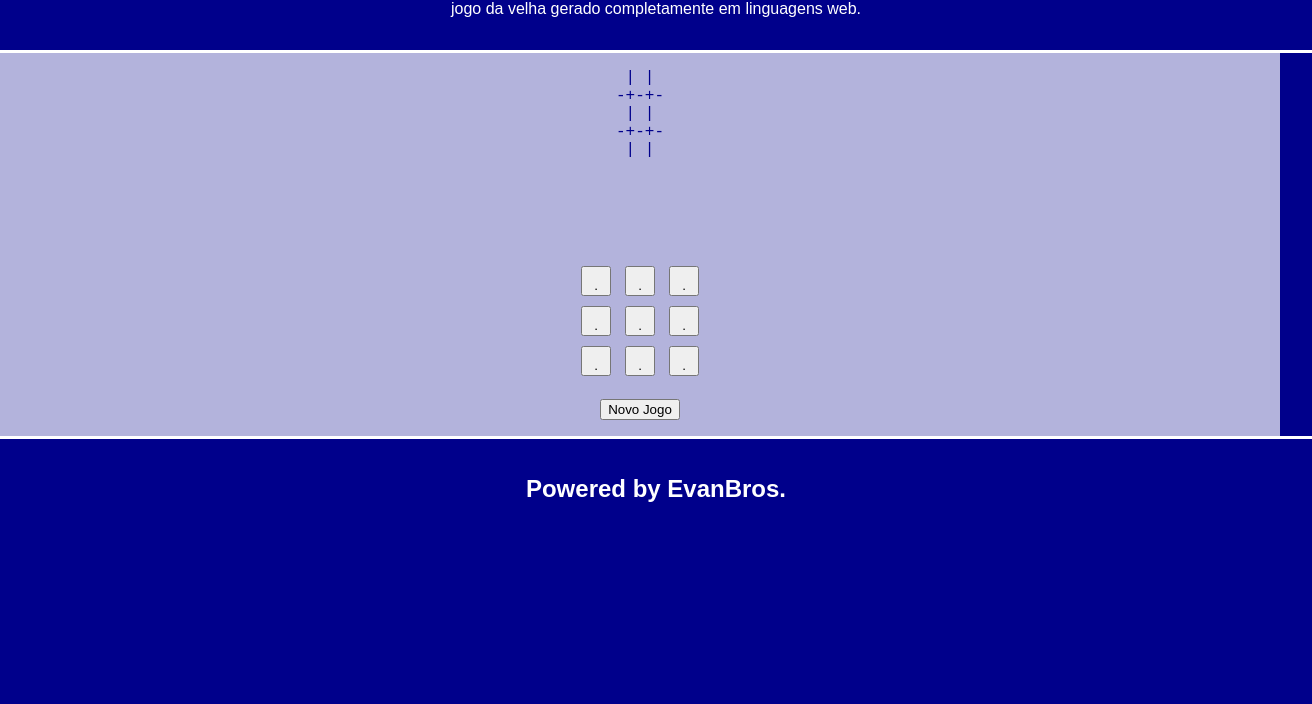
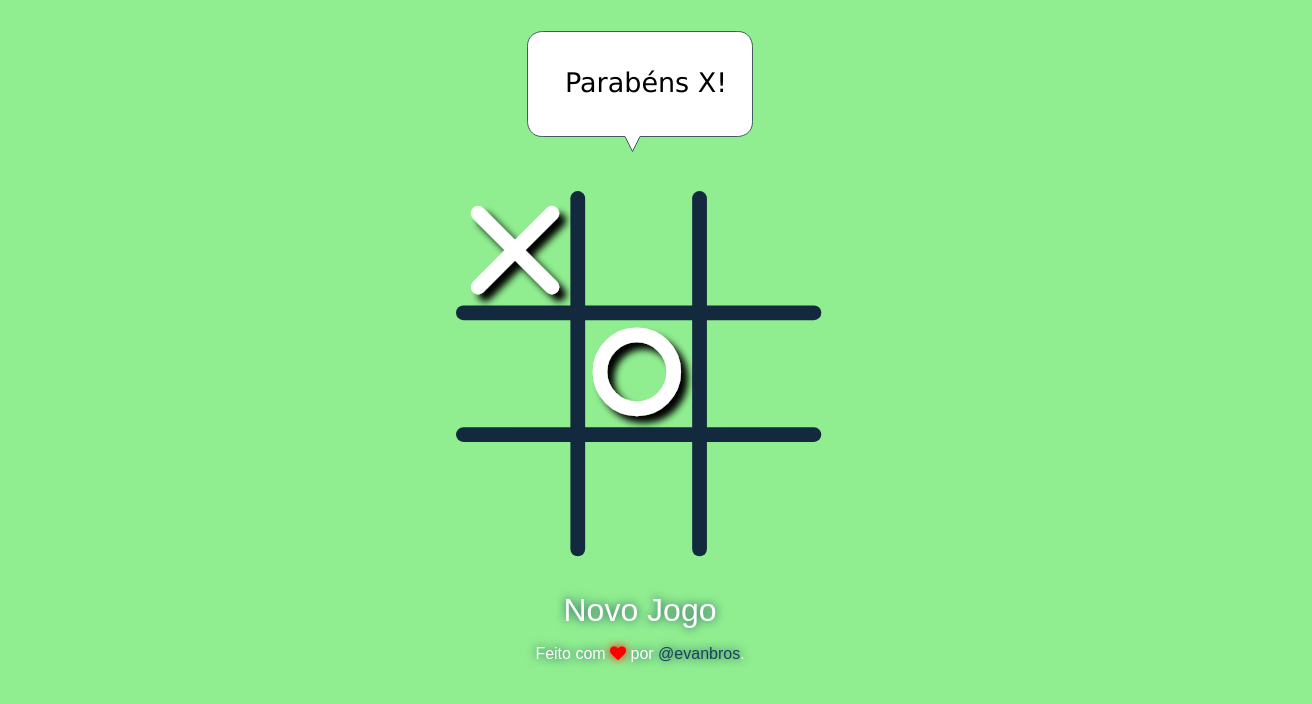
Before and after one commit to evanbros/jogo-da-velha, a plain HTML site: page index.html in a window 1280 px wide. Shown: the part 96-800 px from the top of the page, 1312 px wide, since content can reach past the window. Drawn offline with Linux system fonts and the light colour scheme; a web font is replaced by a local one.

Commit message:
Mudança no visual do jogo

```diff
--- a/estilos.css
+++ b/estilos.css
@@ -1,62 +1,73 @@
-html {
-  margin: 0px;
-  background-color: darkblue;
+* {
+  box-sizing: border-box;
 }
 
 body {
-  margin: 0px;
+  margin: 0;
+  padding: 25px;
+  font-family: 'Short Stack', sans-serif;
+  background: #3e92cc;
+  color: white;
+  text-shadow: 0 0 10px #18435a;
+  display: flex;
+  flex-direction: column;
+  min-height: 100vh;
+  transition: background-color 1s linear;
 }
 
-.botaojogada {
-  width: 30px;
-  height: 30px;
-  padding: 10px;
-  margin: 5px;
+a {
+  color: #18435a;
+  text-decoration: none;
+  transition: all 400ms ease-in-out;
 }
 
-#nj {
-  width: 100px;
-  height: 3em;
+a:hover {
+  color: #2a628f;
 }
 
-#header {
-  padding: 1em;
-  color: white;
-  width: 100%;
+.vencedor {
+  background: lightgreen;
+}
+
+#header, #footer, #conteudo {
   text-align: center;
-  font-family: sans-serif;
-  border-bottom: solid white;
+}
+
+#header h1 {
+  font-weight: normal;
+}
+
+#footer .fa-heart {
+  color: red;
+  text-shadow: 0 0 10px red;
 }
 
 #conteudo {
+  flex: 1;
   display: flex;
   flex-direction: column;
   align-items: center;
-  justify-content: flex-end;
-  background-color: rgba(255, 255, 255, .7);
+  justify-content: center;
 }
 
-#tabuleiro {
-  padding: 1em;
-  color: darkblue;
-  font-family: monospace;
-  font-size: 16px;
-  height: 10em;
-  width: 100%;
-  text-align: center;
+#conteudo #tabuleiro {
+  max-width: 30%;
+  flex: 1;
 }
 
-#footer {
-  padding: 1em;
-  color: white;
-  width: 100%;
-  text-align: center;
-  font-family: sans-serif;
-  border-top: solid white;
+#conteudo #opcoes button {
+  background: none;
+  border: none;
+  padding: 0;
+  font: inherit;
+  color: inherit;
+  text-shadow: inherit;
+  font-size: 2em;
 }
 
-#botoes {
-  padding: 1em;
-  width: 100%;
-  text-align: center;
+#conteudo #tela-vencedor{
+  width: 400px;
+  height: 0px;
+  text-shadow: none;
+  transition: height 1s ease-out;
 }
--- a/index.html
+++ b/index.html
@@ -1,39 +1,72 @@
 <!DOCTYPE html>
 <html>
   <head>
+    <meta charset="utf-8">
+    <title>Jogo da Velha</title>
+
+    <link href="https://fonts.googleapis.com/css?family=Short+Stack" rel="stylesheet">
+    <link href="https://cdnjs.cloudflare.com/ajax/libs/font-awesome/4.7.0/css/font-awesome.min.css" rel="stylesheet">
     <link rel="stylesheet" type="text/css" href="estilos.css">
-    <script src="jogo.js"></script>
 
-    <title>Jogo da Velha</title>
   </head>
   <body>
-    <div id="header">
-      <h1>Jogo-da-velha</h1>
-      <p>jogo da velha gerado completamente em linguagens web.</p>
-    </div>
+    <header id="header">
+      <h1>Jogo da Velha</h1>
+    </header>
 
-    <div id="conteudo">
-      <div id="tabuleiro"></div>
+    <main id="conteudo">
+      <svg id="tela-vencedor" viewbox="0 0 400 200">
+        <path id="balao-vencedor" d="M50 100 L50 150  S50 170 70 170 L180 170 L190 190 L200 170 L330 170 S350 170 350 150 L350 50 S350 30 330 30 L70 30 S50 30 50 50  Z" fill="white" stroke="#13293d" />
+        <text x="100" y="110" font-family="Verdana" font-size="36">Parabéns X!</text>
+      </svg>
 
-      <div id="botoes">
-        <button type="button" id="marcar-0-0" class="botaojogada">.</button>
-        <button type="button" id="marcar-0-1" class="botaojogada">.</button>
-        <button type="button" id="marcar-0-2" class="botaojogada">.</button>
-        <br>
-        <button type="button" id="marcar-1-0" class="botaojogada">.</button>
-        <button type="button" id="marcar-1-1" class="botaojogada">.</button>
-        <button type="button" id="marcar-1-2" class="botaojogada">.</button>
-        <br>
-        <button type="button" id="marcar-2-0" class="botaojogada">.</button>
-        <button type="button" id="marcar-2-1" class="botaojogada">.</button>
-        <button type="button" id="marcar-2-2" class="botaojogada">.</button>
-        <br> <br>
-        <button type="button" id="novo-jogo">Novo Jogo</button>
+      <svg id="tabuleiro" viewbox="0 0 100 100">
+        <defs>
+          <filter id="sombra" x="-2" y="-2" width="28" height="28">
+            <feOffset result="offOut" in="SourceAlpha" dx="2" dy="2" />
+            <feGaussianBlur result="blurOut" in="offOut" stdDeviation="1" />
+            <feBlend in="SourceGraphic" in2="blurOut" mode="normal" />
+          </filter>
+
+          <g id="x" filter="url(#sombra)">
+            <line x1="-10" y1="-10" x2="10" y2="10" stroke="#fff" stroke-width="4" stroke-linecap="round" />
+            <line x1="-10" y1="10" x2="10" y2="-10" stroke="#fff" stroke-width="4" stroke-linecap="round" />
+          </g>
+
+          <g id="o" filter="url(#sombra)">
+            <circle  cx="0" cy="0" r="10" stroke="#fff" stroke-width="4" stroke-linecap="round" fill="none" />
+          </g>
+
+          <g id="touch">
+            <rect x="-12" y="-12" width="24" height="24" fill="transparent" />
+          </g>
+        </defs>
+
+        <line x1="33" y1="2" x2="33" y2="97" stroke="#13293d" stroke-width="4" stroke-linecap="round" />
+        <line x1="66" y1="2" x2="66" y2="97" stroke="#13293d" stroke-width="4" stroke-linecap="round" />
+        <line x1="2" y1="33" x2="97" y2="33" stroke="#13293d" stroke-width="4" stroke-linecap="round" />
+        <line x1="2" y1="66" x2="97" y2="66" stroke="#13293d" stroke-width="4" stroke-linecap="round" />
+
+        <use id="t1" xlink:href="#touch" x="16" y="16" />
+        <use id="t2" xlink:href="#touch" x="49" y="16" />
+        <use id="t3" xlink:href="#touch" x="82" y="16" />
+        <use id="t4" xlink:href="#touch" x="16" y="49" />
+        <use id="t5" xlink:href="#touch" x="49" y="49" />
+        <use id="t6" xlink:href="#touch" x="82" y="49" />
+        <use id="t7" xlink:href="#touch" x="16" y="82" />
+        <use id="t8" xlink:href="#touch" x="49" y="82" />
+        <use id="t9" xlink:href="#touch" x="82" y="82" />
+      </svg>
+
+      <div id="opcoes">
+        <button type="button" onclick="alert('Clicado!')">Novo Jogo</button>
       </div>
-    </div>
+    </main>
 
-    <div id="footer">
-      <h2>Powered by EvanBros.</h2>
-    </div>
+    <footer id="footer">
+      <p>Feito com <span class="fa fa-heart"></span> por <a href="https://github.com/evanbros">@evanbros</a>.</p>
+    </footer>
+
+    <script type="text/javascript" src="jogo.js"></script>
   </body>
 </html>
--- a/jogo.js
+++ b/jogo.js
@@ -2,8 +2,8 @@
 // Aqui vão todas as variáveis que serão modificadas durante o andamento do jogo
 
 const tabuleiro = [
-  [ ' ', ' ', ' ' ],
-  [ ' ', ' ', ' ' ],
+  [ 'x', ' ', ' ' ],
+  [ ' ', 'o', ' ' ],
   [ ' ', ' ', ' ' ],
 ];
 let ultimaJogada;
@@ -70,7 +70,7 @@ const calcularVencedor = () => {
 
 window.onload = function () {
   // Botões de marcar
-  const botoes = [
+/*  const botoes = [
     document.getElementById('marcar-0-0'),
     document.getElementById('marcar-0-1'),
     document.getElementById('marcar-0-2'),
@@ -120,22 +120,55 @@ window.onload = function () {
     exibirTabuleiro();
     mudarEstadoDosBotoes(true);
   }, false);
-
+*/
   // Tela do tabuleiro
   const telaTabuleiro = document.getElementById('tabuleiro');
 
   const exibirTabuleiro = () => {
-    let saida = tabuleiro.map(
-      linha => linha.join('|')
-    ).join('\n-+-+-\n');
+    for (let i = 0; i < tabuleiro.length; i++) {
+      for (let j = 0; j < tabuleiro[i].length; j++) {
+        const x = [16, 49, 82][j];
+        const y = [16, 49, 82][i];
 
-    const vencedor = calcularVencedor();
+        const marcacaoAtual = document.querySelector("#marcacao-" + i + "-" + j);
 
-    if (vencedor !== 'nenhum') {
-      saida += '\nVencedor: ' + vencedor;
+        if (tabuleiro[i][j] === "x" && !marcacaoAtual) {
+          const marcacao = document.createElementNS("http://www.w3.org/2000/svg","use");
+          marcacao.setAttributeNS("http://www.w3.org/1999/xlink", "href", "#x");
+          marcacao.setAttribute("x", x);
+          marcacao.setAttribute("y", y);
+          marcacao.setAttribute("id", "marcacao-" + i + "-" + j);
+
+          telaTabuleiro.appendChild(marcacao);
+        }
+        else if (tabuleiro[i][j] === "o" && !marcacaoAtual) {
+          const marcacao = document.createElementNS("http://www.w3.org/2000/svg","use");
+          marcacao.setAttributeNS("http://www.w3.org/1999/xlink", "href", "#o");
+          marcacao.setAttribute("x", x);
+          marcacao.setAttribute("y", y);
+          marcacao.setAttribute("id", "marcacao-" + i + "-" + j);
+
+          telaTabuleiro.appendChild(marcacao);
+        }
+      }
     }
 
-    telaTabuleiro.innerHTML = saida.replace(/ /g, '&nbsp;').replace(/\n/g, '<br />');
+    document.body.classList.add("vencedor");
+
+    document.getElementById("tela-vencedor").setAttribute("style", "height:150px");
+
+
+    // let saida = tabuleiro.map(
+    //   linha => linha.join('|')
+    // ).join('\n-+-+-\n');
+
+    // const vencedor = calcularVencedor();
+
+    // if (vencedor !== 'nenhum') {
+    //   saida += '\nVencedor: ' + vencedor;
+    // }
+
+    // telaTabuleiro.innerHTML = saida.replace(/ /g, '&nbsp;').replace(/\n/g, '<br />');
   }
 
   exibirTabuleiro();
```
